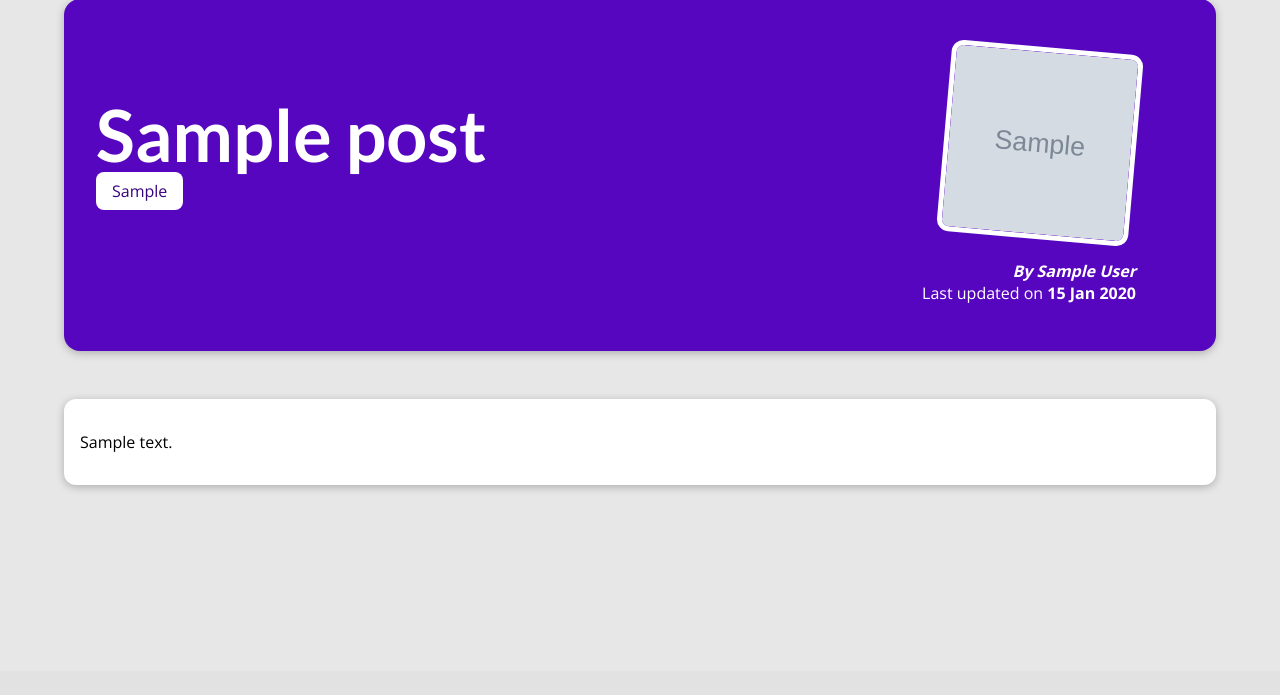
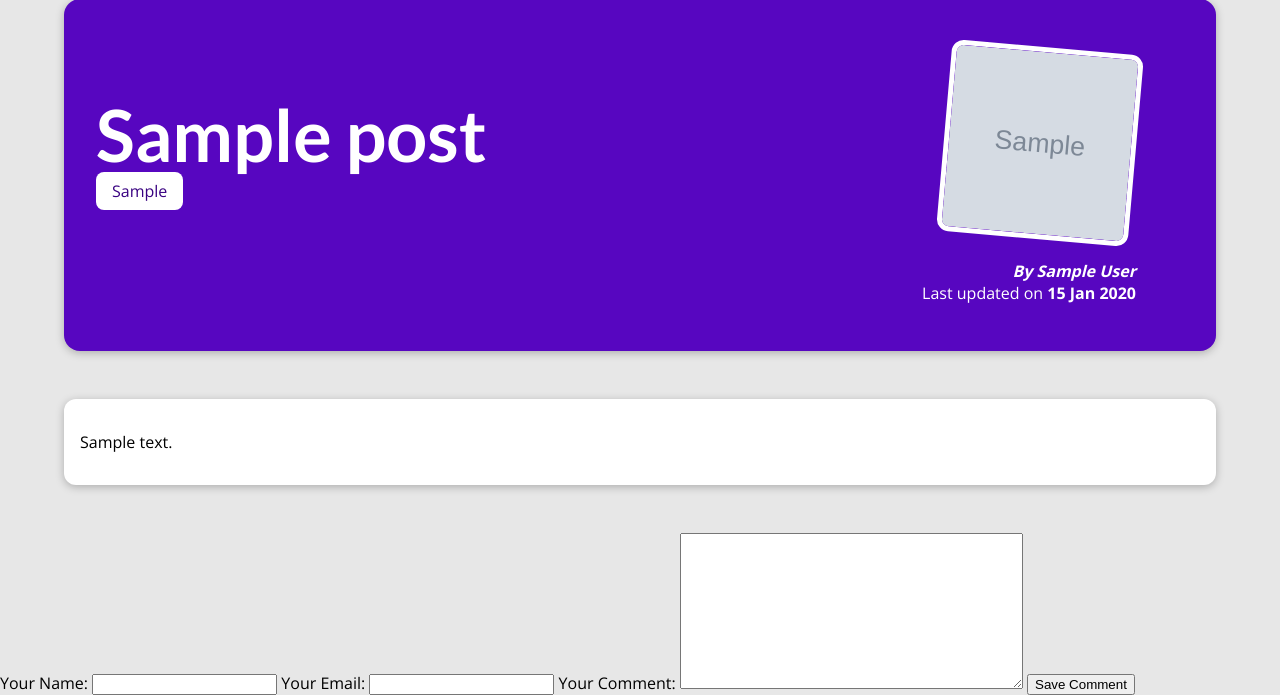
Before and after one commit to eXvimmer/django_practical_guide_course, a Django app: a page that uses blog/templates/blog/post-detail.html in a window 1280 px wide. Shown: the part 129-824 px from the top of the page. Before the commit the page ends 618 px from the top, so only its background shows below. Run offline with Django 4.2, Linux system fonts and the light colour scheme; tables that the repository leaves empty hold one stand-in row (values such as "Sample post"); grey boxes marked "Sample" are stand-in pictures.

Commit message:
Create a CommentForm and use it in PostDetailView.

```diff
--- /dev/null
+++ b/blog/forms.py
@@ -0,0 +1,15 @@
+from django import forms
+
+from .models import Comment
+
+
+class CommentForm(forms.ModelForm):
+    class Meta:
+        model = Comment
+        # fields  = ["user_name", ...]
+        exclude = ["post"]
+        labels = {
+            "user_name": "Your Name",
+            "user_email": "Your Email",
+            "text": "Your Comment",
+        }
--- a/blog/templates/blog/post-detail.html
+++ b/blog/templates/blog/post-detail.html
@@ -28,6 +28,9 @@
 
     <div>
       <form>
+        {% csrf_token %}
+        {{ comment_form }}
+        <button>Save Comment</button>
       </form>
     </div>
 {% endblock content %}
--- a/blog/views.py
+++ b/blog/views.py
@@ -1,4 +1,6 @@
 from django.views.generic import ListView, DetailView
+
+from .forms import CommentForm
 from .models import Post
 
 
@@ -27,4 +29,5 @@ class PostDetailView(DetailView):
     def get_context_data(self, **kwargs):
         context = super().get_context_data(**kwargs)
         context["post_tags"] = self.object.tags.all()
+        context["comment_form"] = CommentForm()
         return context
```
